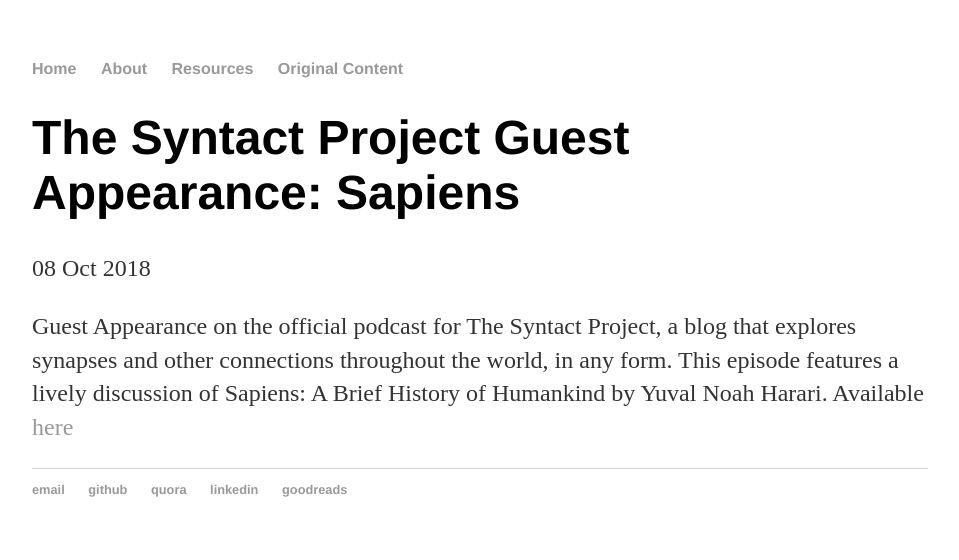
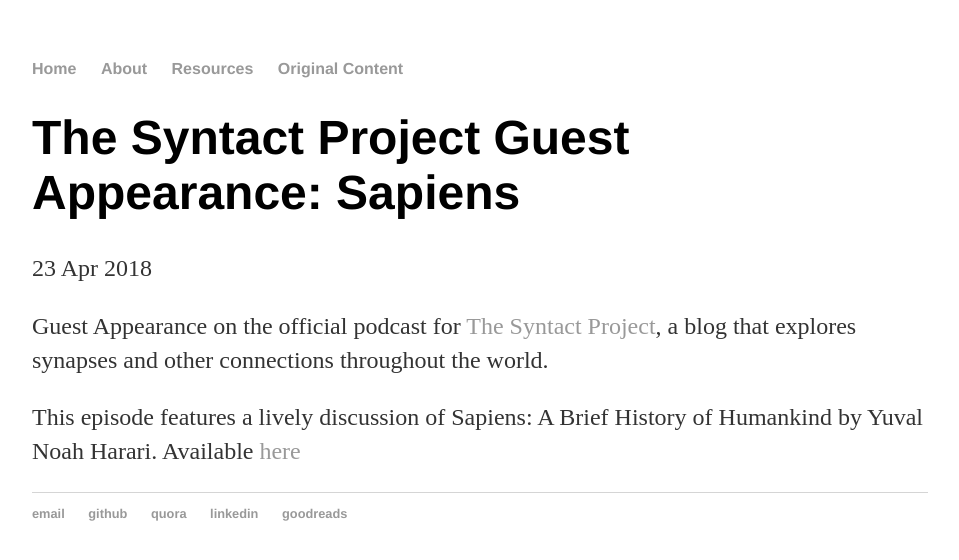
Before and after one commit to panders225/panders225.github.io, a Jekyll site: the page built from _posts/2018-04-23-sapiens.md, in a window 1280 px wide. Shown: the top 560 px of the page, without its empty margins (160-1119 px from the left). Built offline with Jekyll 4.4.1, drawn with Linux system fonts in a browser that asks for light colours.

Commit message:
syntact updates

```diff
--- a/_posts/2018-04-23-sapiens.md
+++ b/_posts/2018-04-23-sapiens.md
@@ -1,6 +1,8 @@
 ---
 layout: post
 title: "The Syntact Project Guest Appearance: Sapiens"
-date: 2018-10-08
+date: 2018-04-23
 ---
-Guest Appearance on the official podcast for The Syntact Project, a blog that explores synapses and other connections throughout the world, in any form.  This episode features a lively discussion of Sapiens: A Brief History of Humankind by Yuval Noah Harari.  Available [here](http://www.syntactproject.com/2018/04/23/book-club-sapiens.html)
+Guest Appearance on the official podcast for [The Syntact Project](http://www.syntactproject.com), a blog that explores synapses and other connections throughout the world.
+
+This episode features a lively discussion of Sapiens: A Brief History of Humankind by Yuval Noah Harari.  Available [here](http://www.syntactproject.com/2018/04/23/book-club-sapiens.html)
```
Also changed, not shown: _posts/2018-09-22-dataclysm.md (added, +8 -0 lines).
